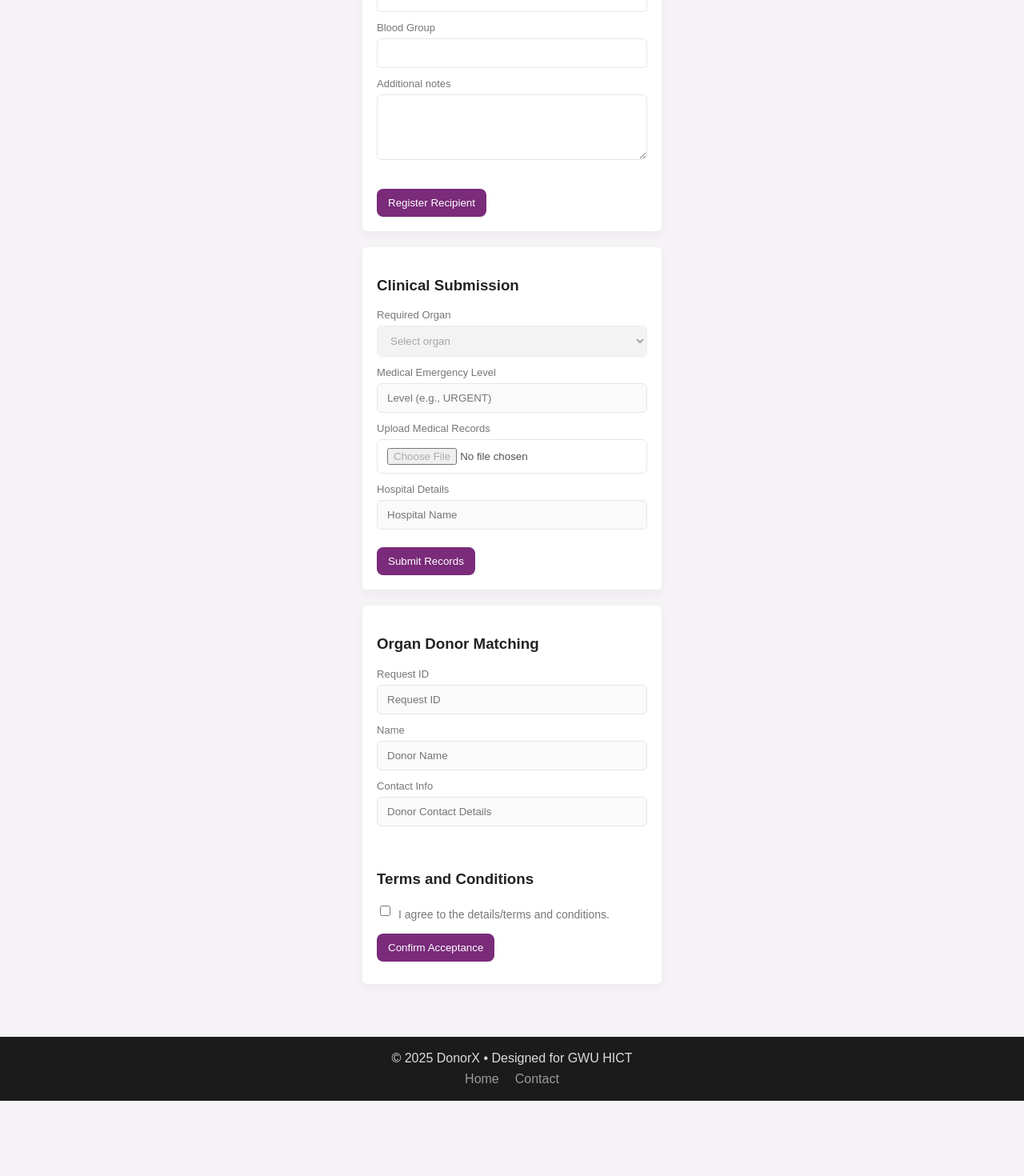
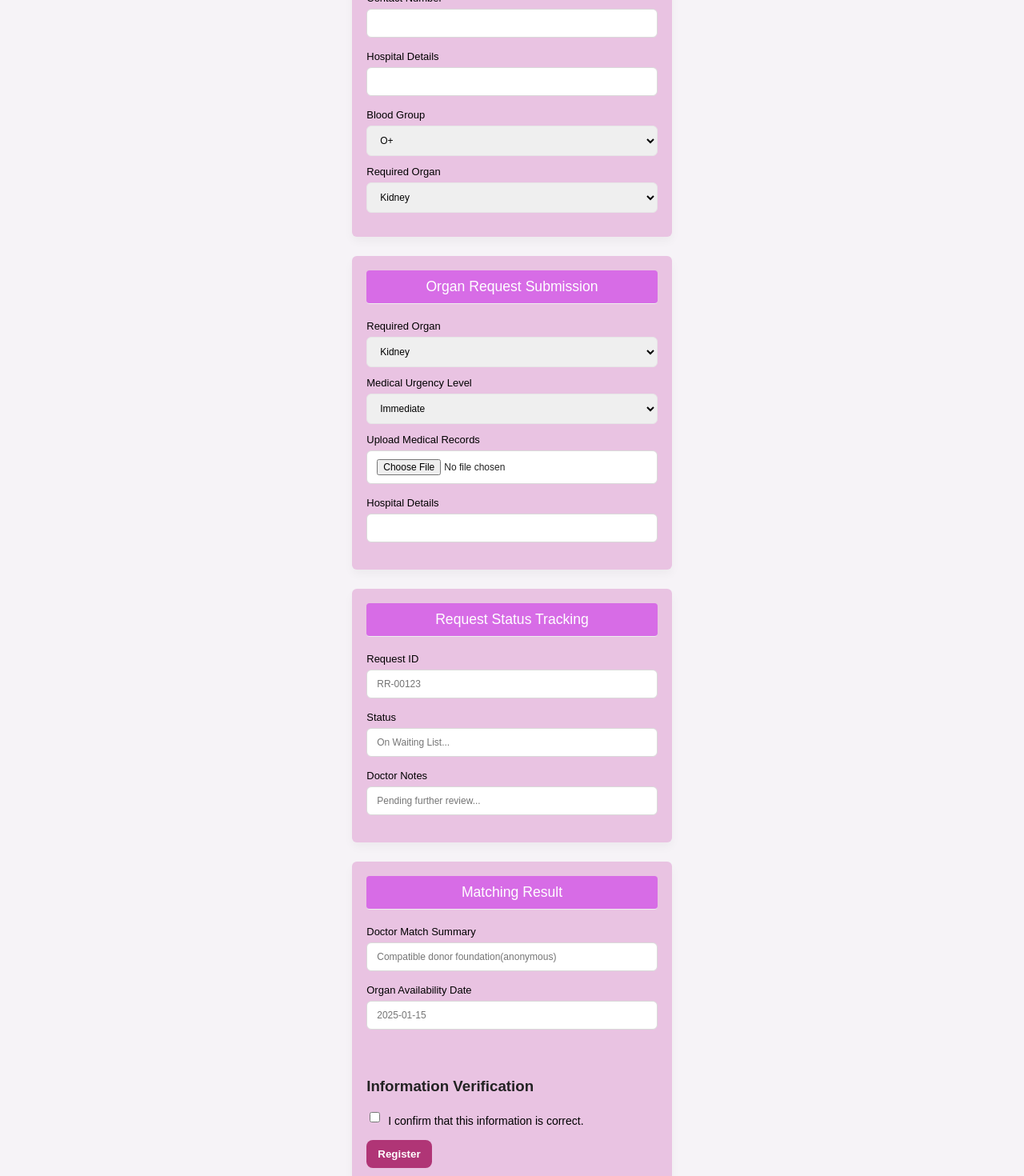
Before and after one commit to EpochBioSynthe/donorx_frontend, a React (Create React App) app: page /recipient-registration in a window 1280 px wide. Shown: the part 580-2050 px from the top of the page at 80% size. Before the commit the page ends 1956 px from the top, so only its background shows below. Built offline with nearby package versions, Linux system fonts and the light colour scheme.

Commit message:
first commit

```diff
--- a/package.json
+++ b/package.json
@@ -15,6 +15,7 @@
   },
   "scripts": {
     "start": "react-scripts start",
+    "dev": "react-scripts start",
     "build": "react-scripts build",
     "test": "react-scripts test",
     "eject": "react-scripts eject"
--- /dev/null
+++ b/src/css/RecipientRegistration.css
@@ -0,0 +1,126 @@
+/* RecipientRegistration.css */
+
+/* --- Variables (ප්‍රධාන වර්ණ RecipientRegistration.css තුළ නැවත නිර්වචනය නොකර, ඔබගේ App.css/index.css වෙතින් උරුම විය යුතුය. ) --- */
+/* ඔබගේ ප්‍රධාන CSS වලින් වර්ණ ගෙන ඇති බව උපකල්පනය කරමි:
+   --primary: #7a2b7a;
+   --bg: #f6f3f7;
+   --muted: #777;
+*/
+
+/* 1. Recipient Registration පිටුවේ ප්‍රධාන container එක */
+.recipient-registration-page {
+    /* ඔබගේ RecipientRegistration component එකේ ඇති
+       <div className="form-container" style={{maxWidth: 1000, margin: '0 auto'}}>
+       වෙනුවට මෙම පන්තිය භාවිතා කරන්න.
+    */
+    display: flex;
+    flex-direction: column;
+    align-items: center; /* පෝරම මධ්‍යගත කිරීමට */
+    padding: 28px;
+    background: var(--bg, #f6f3f7); /* පොදු background එක */
+}
+
+/* 2. පොදු form box එක (Registration, Clinical, Matching සඳහා) */
+.form-box {
+    background: #E9C3E2!important;
+    padding: 24px; /* තරමක් වැඩි කළා */
+    border-radius: 8px; /* සුළු වටකුරු දාර */
+    box-shadow: 0 4px 12px rgba(0, 0, 0, 0.08); /* මදක් වැඩි කළ සෙවනැල්ල */
+    max-width: 450px; /* පෝරමයේ පළල සීමා කිරීම */
+    width: 130%;
+    margin-bottom: 24px;
+}
+
+.form-box h2 {
+    color: white;
+    border-bottom: 1px solid #eee;
+    padding-bottom: 10px;
+    margin-top: 0;
+    margin-bottom: 20px;
+
+}
+
+.section-title{
+    font-size: 1.1rem;
+    font-weight: 540;
+    margin-bottom: 1.5rem;
+    color: white;
+    background-color: #D76CE6;
+    padding: 10px;
+    border-radius: 4px;
+    text-align: center;
+}
+/* 3. Input fields */
+.form-box label {
+    display: block;
+    font-size: 13px; /* තරමක් විශාල කළා */
+    margin-bottom: 4px;
+    color: black!important;
+    font-weight: 535;
+}
+
+.form-box input:not([type="checkbox"]),
+.form-box textarea,
+.form-box select {
+    width: 100%;
+    padding: 10px 12px;
+    margin-bottom: 16px; /* ඉන්පුට් අතර පරතරය */
+    border: 1px solid #d9d9d9;
+    border-radius: 6px;
+    font-size: 12px;
+    transition: border-color 0.3s;
+
+}
+.file{
+    background-color: white;
+}
+
+.form-box input:focus, .form-box textarea:focus, .form-box select:focus {
+    border-color: var(--primary, #7a2b7a);
+    outline: none;
+}
+
+/* 4. Buttons */
+.btn {
+    background: #B03576 !important;
+    color: white;
+    border: none;
+    padding: 12px 20px; /* බොත්තම් තරමක් විශාල කළා */
+    border-radius: 8px;
+    cursor: pointer;
+    font-weight: 600;
+    transition: background-color 0.3s;
+    text-decoration: none; /* Link එකක් තුළ තිබේ නම් */
+    display: inline-block;
+}
+
+.btn:hover {
+    background: #6a216a; /* තද දම් පාට */
+}
+
+/* Matching and Consent Section Specific Styles */
+.form-box .terms-and-conditions {
+    margin-top: 15px;
+    padding: 10px 0;
+}
+.form-box .terms-and-conditions div {
+    display: flex;
+    align-items: center;
+}
+
+.form-box .terms-and-conditions input[type="checkbox"] {
+    width: auto;
+    margin-right: 10px;
+}
+
+.form-box .terms-and-conditions label {
+    font-size: 14px;
+    margin-bottom: 0;
+}
+
+/* බොත්තම් දෙක එක පේලියේ තැබීමට */
+.form-box .button-group {
+    display: flex;
+    gap: 10px;
+    margin-top: 10px;
+}
--- a/src/pages/RecipientRegistration.jsx
+++ b/src/pages/RecipientRegistration.jsx
@@ -1,122 +1,173 @@
 import React, {useState} from "react";
+import { Link } from "react-router-dom";
+import '../css/RecipientRegistration.css'; // CSS ගොනුව ආයාත කර ඇත.
 
 export default function RecipientRegistration(){
+  // ... (state සහ handle functions) ...
   const [data, setData] = useState({
       fullname:"",
       age:"",
+      gender:"",
+      nicpassport:"",
       address:"",
       contactNumber:"",
       organ:"",
       hospitalDetails:"",
       bloodGroup:"",
+      level:"",
+      RID:"",
       notes:"",
-    agree: false
+      medicalRecords: null,
+      agree:false
+
     });
 
   function handleChange(e){
-    const { name, value, type, checked } = e.target;
+      const { name, value, type, checked,files } = e.target;
       setData({
     ...data,
-      [name]: type === 'checkbox' ? checked : value
+        [name]: type === 'checkbox' ? checked : (type === 'file' ? files[0] : value )
       });
   }
 
   function handleSubmit(e){
       e.preventDefault();
-    if (!data.agree) {
+      if (!data.medicalRecords) {
       alert("Please agree to the terms and conditions.");
       return;
       }
       alert("Recipient registered (demo)!");
-    // Add your API call logic here
   }
 
   return (
-    <div className="form-container" style={{maxWidth: 1000, margin: '0 auto'}}>
+      // .recipient-registration-page පන්තිය ප්‍රධාන div එකට දමා ඇත.
+      <div className="recipient-registration-page">
 
-      {/* Top Section: Recipient Registration */}
-      <div className="form-box" style={{marginBottom: '20px'}}>
-        <h2>Recipient Registration</h2>
+      {/*  Recipient Registration */}
+      <div className="form-box">
+      <h2 className="section-title">Recipient Registration</h2>
       <form onSubmit={handleSubmit}>
+      {/* ... (සියලුම form fields) ... */}
       <label>Full Name</label>
             <input name="fullname" value={data.fullname} onChange={handleChange} required/>
 
       <label>Age</label>
             <input name="age" type="number" value={data.age} onChange={handleChange} required/>
 
-          <label>Required Organ</label>
-          <select name="organ" value={data.organ} onChange={handleChange} required>
-            <option value="">Select organ</option>
-            <option value="kidney">Kidney</option>
-            <option value="liver">Liver</option>
-            <option value="heart">Heart</option>
+      <label>Gender</label>
+            <select name="gender"  value={data.gender} onChange={handleChange} required>
+                <option value="Male">Male</option>
+                <option value="female">Female</option>
+                <option value="other">Other</option>
             </select>
+
+      <label>NIC/Passport</label>
+            <input name="nicpassport" type="number" value={data.nicpassport} onChange={handleChange} required/>
 
       <label>Address</label>
             <input name="address" value={data.address} onChange={handleChange} required/>
 
        <label>Contact Number</label>
-          <input name="contactNumber" value={data.contactNumber} onChange={handleChange} required/>
+            <input name="contactNumber" type="number" value={data.contactNumber} onChange={handleChange} required/>
 
       <label>Hospital Details</label>
             <input name="hospitalDetails" value={data.hospitalDetails} onChange={handleChange} required/>
 
       <label>Blood Group</label>
-          <input name="bloodGroup" value={data.bloodGroup} onChange={handleChange} required/>
+            <select name="bloodGroup" value={data.bloodGroup} onChange={handleChange} required>
+                <option>O+</option>
+                <option>O-</option>
+                <option>A+</option>
+                <option>A-</option>
+                <option>B+</option>
+                <option>B-</option>
+                <option>AB+</option>
+                <option>AB-</option>
+            </select>
 
-          <label>Additional notes</label>
-          <textarea name="notes" value={data.notes} onChange={handleChange} rows="4"></textarea>
-
-          {/* The Submit button is usually at the bottom of the main form */}
-          {/* NOTE: The screenshot shows multiple submit buttons. This design uses one main form for simplicity. */}
-          <button className="btn" type="submit" style={{marginTop: '20px'}}>Register Recipient</button>
+      <label>Required Organ</label>
+            <select name="organ" value={data.organ} onChange={handleChange} required>
+                <option value="kidney">Kidney</option>
+                <option value="liver">Liver</option>
+                <option value="heart">Heart</option>
+                <option value="heart">Lungs</option>
+                <option value="heart">Pancreas</option>
+                <option value="heart">Intestines</option>
+                <option value="heart">Other</option>
+            </select>
         </form>
       </div>
 
-      {/* Middle Section: Clinical Submission (Placeholders) */}
-      <div className="form-box" style={{marginBottom: '20px'}}>
-        <h3>Clinical Submission</h3>
+      {/*Organ request submission*/}
+
+      <div className="form-box">
+            <h2 className="section-title">Organ Request Submission</h2>
             <label>Required Organ</label>
-        <select disabled><option>Select organ</option></select>
+                <select name="organ" value={data.organ} onChange={handleChange} required>
+                <option value="kidney">Kidney</option>
+                <option value="liver">Liver</option>
+                <option value="heart">Heart</option>
+                <option value="heart">Lungs</option>
+                <option value="heart">Pancreas</option>
+                <option value="heart">Intestines</option>
+                <option value="heart">Other</option>
+            </select>
 
-        <label>Medical Emergency Level</label>
-        <input disabled placeholder="Level (e.g., URGENT)" />
+            <label>Medical Urgency Level</label>
+                <select name="level" placeholder="Immediate" value={data.level} onChange={handleChange} required>
+                    <option value="immediate">Immediate</option>
+                    <option value="emergency">Emergency</option>
+                    <option value="urgent">Urgent</option>
+                    <option value="low">Low</option>
+                </select>
 
             <label>Upload Medical Records</label>
-        <input disabled type="file" />
+              <input name="medicalRecords"type="file" className="file" onChange={handleChange} required />
 
             <label>Hospital Details</label>
-        <input disabled placeholder="Hospital Name" />
-        <button className="btn" style={{marginTop: '10px'}}>Submit Records</button>
+                <input name="hospitalDetails" value={data.hospitalDetails} onChange={handleChange} required/>
+            {/*<input disabled placeholder="Hospital Name" />*/}
+
       </div>
 
-      {/* Bottom Section: Donor Matching & Consent (Placeholders) */}
-      <div className="form-box" style={{marginBottom: '20px'}}>
-        <h3>Organ Donor Matching</h3>
+      {/* request status */}
+      <div className="form-box">
+            <h2 className="section-title">Request Status Tracking</h2>
             <label>Request ID</label>
-        <input disabled placeholder="Request ID" />
+                <input name="RID"  placeholder="RR-00123" value={data.RID} onChange={handleChange} required/>
 
-        <label>Name</label>
-        <input disabled placeholder="Donor Name" />
+            <label>Status</label>
+                <input required placeholder="On Waiting List..." />
 
-        <label>Contact Info</label>
-        <input disabled placeholder="Donor Contact Details" />
+            <label>Doctor Notes</label>
+                <input  placeholder="Pending further review..." required/>
 
-        <div style={{marginTop: '15px', padding: '10px 0'}}>
-          <h3>Terms and Conditions</h3>
-          <div style={{display: 'flex', alignItems: 'center'}}>
+
+      </div>
+      <div className="form-box">
+            <h2 className="section-title">Matching Result</h2>
+            <label>Doctor Match Summary</label>
+                <input  placeholder="Compatible donor foundation(anonymous)" required />
+            <label>Organ Availability Date</label>
+                <input type="number" placeholder="2025-01-15" required />
+
+            <div className="terms-and-conditions"> {/* CSS පන්තිය එකතු කර ඇත. */}
+            <h3>Information Verification</h3>
+            <div>
             <input
               type="checkbox"
               name="agree"
               checked={data.agree}
               onChange={handleChange}
-              style={{width: 'auto', marginRight: '10px'}}
             />
-            <label style={{fontSize: '14px', marginBottom: '0'}}>I agree to the details/terms and conditions.</label>
+            <label>I confirm that this information is correct.</label>
             </div>
-          <button className="btn" style={{marginTop: '10px'}}>Confirm Acceptance</button>
+
+            <div className="button-group"></div>
+                <Link to="/Login"><button className="btn">Register</button></Link>
             </div>
       </div>
+
   </div>
   );
 }
```
Also changed, not shown: 1 other file (tests, documents, lock files or other folders). Lines whose indentation alone changed are shown as unchanged.
